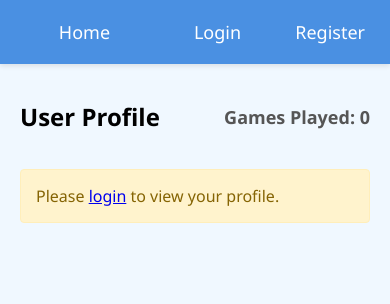
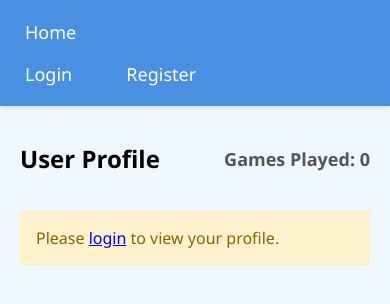
Before and after one commit to billpottle/cloud-chess, a PHP site: page /profile.html in a window 390 px wide. Shown: the top 304 px of the page. Run offline with PHP 8.4, Linux system fonts and the light colour scheme.

Commit message:
codex styling

```diff
--- a/css/main.css
+++ b/css/main.css
@@ -7,24 +7,32 @@ body {
 }
 
 .navbar {
+    display: flex;
+    flex-wrap: wrap;
+    align-items: center;
+    gap: 12px;
     background-color: #4b6cb7;
-    overflow: hidden;
     padding: 10px 20px;
     color: white;
 }
 
 .navbar a {
-    color: white;
+    color: inherit;
     text-decoration: none;
-    margin-right: 15px;
+    padding: 6px 0;
 }
 
 .navbar a:hover {
     text-decoration: underline;
 }
 
-#user-section, #auth-section {
-    float: right;
+#user-section,
+#auth-section {
+    display: flex;
+    align-items: center;
+    gap: 12px;
+    flex-wrap: wrap;
+    margin-left: auto;
 }
 
 #game-container {
@@ -152,10 +160,8 @@ body {
     padding: 10px;
     text-align: left;
     border-bottom: 1px solid #e0e0e0;
-    word-wrap: break-word;
-    overflow: hidden;
-    white-space: nowrap;
-    text-overflow: ellipsis;
+    word-break: break-word;
+    white-space: normal;
 }
 
 .stats-table th {
@@ -343,6 +349,23 @@ body {
     background-color: #e74c3c;
 }
 
+@media (max-width: 600px) {
+    .navbar {
+        flex-direction: column;
+        align-items: flex-start;
+        gap: 8px;
+    }
+
+    #user-section,
+    #auth-section {
+        margin-left: 0;
+    }
+
+    .navbar a {
+        padding: 4px 0;
+    }
+}
+
 .game-btn.danger:hover {
     background-color: #c0392b;
 }
--- a/game.php
+++ b/game.php
@@ -45,7 +45,7 @@ ob_end_flush();
 <html lang="en">
 <head>
     <meta charset="UTF-8">
-    <meta name="viewport" content="width=device-width, initial-scale=1.0, maximum-scale=1.0, user-scalable=no">
+    <meta name="viewport" content="width=device-width, initial-scale=1.0">
     <title>Cloud Chess - Game #<?php echo $game_id; ?></title>
 
     <!-- CSS files -->
--- a/index.html
+++ b/index.html
@@ -2,7 +2,7 @@
 <html lang="en">
 <head>
     <meta charset="UTF-8">
-    <meta name="viewport" content="width=device-width, initial-scale=1.0, maximum-scale=1.0, user-scalable=no">
+    <meta name="viewport" content="width=device-width, initial-scale=1.0">
     <title>Cloud Chess Game</title>
 
     <!-- CSS files -->
--- a/profile.html
+++ b/profile.html
@@ -2,7 +2,7 @@
 <html lang="en">
 <head>
     <meta charset="UTF-8">
-    <meta name="viewport" content="width=device-width, initial-scale=1.0, maximum-scale=1.0, user-scalable=no">
+    <meta name="viewport" content="width=device-width, initial-scale=1.0">
     <title>Cloud Chess - User Profile</title>
 
     <!-- CSS files -->
```
Also changed, not shown: css/chess-board.css (+0 -17 lines), styles.css (+33 -11 lines).
